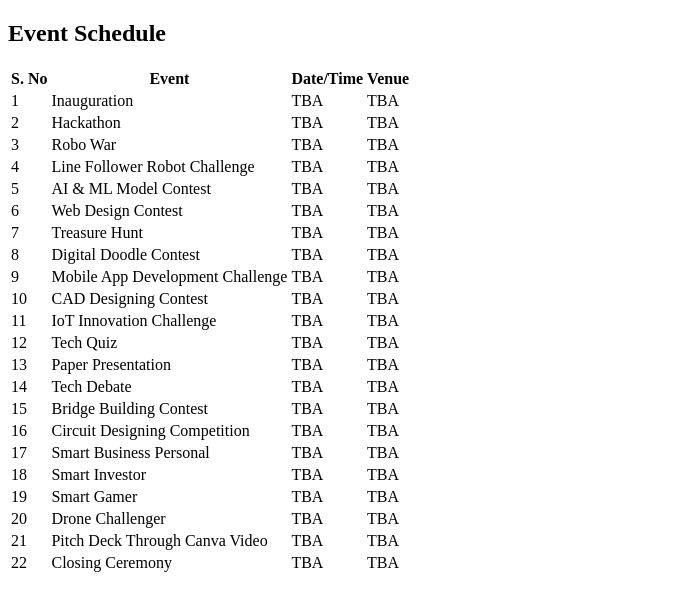
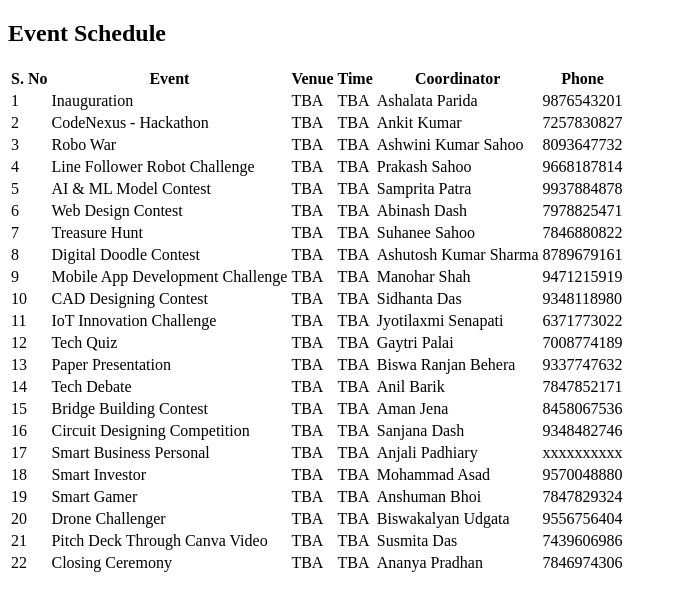
Before and after one commit to ankitku3101/festronix, a Next.js app: page /Schedule in a window 1280 px wide. Shown: the top 610 px of the page, without its empty margins (0-676 px from the left). Built offline with nearby package versions, Linux system fonts and the light colour scheme.

Commit message:
FIxed Schedule

```diff
--- a/pages/Schedule.tsx
+++ b/pages/Schedule.tsx
@@ -2,33 +2,33 @@ import React from "react";
 
 const Schedule = () => {
   const events = [
-    "Inauguration",
-    "Hackathon",
-    "Robo War",
-    "Line Follower Robot Challenge",
-    "AI & ML Model Contest",
-    "Web Design Contest",
-    "Treasure Hunt",
-    "Digital Doodle Contest",
-    "Mobile App Development Challenge",
-    "CAD Designing Contest",
-    "IoT Innovation Challenge",
-    "Tech Quiz",
-    "Paper Presentation",
-    "Tech Debate",
-    "Bridge Building Contest",
-    "Circuit Designing Competition",
-    "Smart Business Personal",
-    "Smart Investor",
-    "Smart Gamer",
-    "Drone Challenger",
-    "Pitch Deck Through Canva Video",
-    "Closing Ceremony",
+    { event: "Inauguration", venue: "TBA", time: "TBA", name: "Ashalata Parida", phone: "9876543201" },
+    { event: "CodeNexus - Hackathon", venue: "TBA", time: "TBA", name: "Ankit Kumar", phone: "7257830827" },
+    { event: "Robo War", venue: "TBA", time: "TBA", name: "Ashwini Kumar Sahoo", phone: "8093647732" },
+    { event: "Line Follower Robot Challenge", venue: "TBA", time: "TBA", name: "Prakash Sahoo", phone: "9668187814" },
+    { event: "AI & ML Model Contest", venue: "TBA", time: "TBA", name: "Samprita Patra", phone: "9937884878" },
+    { event: "Web Design Contest", venue: "TBA", time: "TBA", name: "Abinash Dash", phone: "7978825471" },
+    { event: "Treasure Hunt", venue: "TBA", time: "TBA", name: "Suhanee Sahoo", phone: "7846880822" },
+    { event: "Digital Doodle Contest", venue: "TBA", time: "TBA", name: "Ashutosh Kumar Sharma", phone: "8789679161" },
+    { event: "Mobile App Development Challenge", venue: "TBA", time: "TBA", name: "Manohar Shah", phone: "9471215919" },
+    { event: "CAD Designing Contest", venue: "TBA", time: "TBA", name: "Sidhanta Das", phone: "9348118980" },
+    { event: "IoT Innovation Challenge", venue: "TBA", time: "TBA", name: "Jyotilaxmi Senapati", phone: "6371773022" },
+    { event: "Tech Quiz", venue: "TBA", time: "TBA", name: "Gaytri Palai", phone: "7008774189" },
+    { event: "Paper Presentation", venue: "TBA", time: "TBA", name: "Biswa Ranjan Behera", phone: "9337747632" },
+    { event: "Tech Debate", venue: "TBA", time: "TBA", name: "Anil Barik", phone: "7847852171" },
+    { event: "Bridge Building Contest", venue: "TBA", time: "TBA", name: "Aman Jena", phone: "8458067536" },
+    { event: "Circuit Designing Competition", venue: "TBA", time: "TBA", name: "Sanjana Dash", phone: "9348482746" },
+    { event: "Smart Business Personal", venue: "TBA", time: "TBA", name: "Anjali Padhiary", phone: "xxxxxxxxxx" },
+    { event: "Smart Investor", venue: "TBA", time: "TBA", name: "Mohammad Asad", phone: "9570048880" },
+    { event: "Smart Gamer", venue: "TBA", time: "TBA", name: "Anshuman Bhoi", phone: "7847829324" },
+    { event: "Drone Challenger", venue: "TBA", time: "TBA", name: "Biswakalyan Udgata", phone: "9556756404" },
+    { event: "Pitch Deck Through Canva Video", venue: "TBA", time: "TBA", name: "Susmita Das", phone: "7439606986" },
+    { event: "Closing Ceremony", venue: "TBA", time: "TBA", name: "Ananya Pradhan", phone: "7846974306" },
   ];
 
   return (
     <section className="flex items-center justify-center min-h-screen bg-gray-900 text-white p-6">
-      <div className="max-w-5xl w-full bg-gray-800 p-4 rounded-lg shadow-lg">
+      <div className="max-w-6xl w-full bg-gray-800 p-4 rounded-lg shadow-lg">
         <h2 className="text-3xl font-bold text-center mb-4 text-green-400">Event Schedule</h2>
         <div className="overflow-x-auto">
           <table className="w-full border border-gray-700 rounded-lg shadow-md text-sm">
@@ -36,17 +36,21 @@ const Schedule = () => {
               <tr className="bg-gray-700 text-white text-xs">
                 <th className="p-2 border border-gray-600 text-center">S. No</th>
                 <th className="p-2 border border-gray-600 text-center">Event</th>
-                <th className="p-2 border border-gray-600 text-center">Date/Time</th>
                 <th className="p-2 border border-gray-600 text-center">Venue</th>
+                <th className="p-2 border border-gray-600 text-center">Time</th>
+                <th className="p-2 border border-gray-600 text-center">Coordinator</th>
+                <th className="p-2 border border-gray-600 text-center">Phone</th>
               </tr>
             </thead>
             <tbody>
               {events.map((event, index) => (
                 <tr key={index} className="border-b border-gray-700 text-center odd:bg-gray-900 even:bg-gray-800 text-xs">
                   <td className="p-2">{index + 1}</td>
-                  <td className="p-2">{event}</td>
-                  <td className="p-2">TBA</td>
-                  <td className="p-2">TBA</td>
+                  <td className="p-2">{event.event}</td>
+                  <td className="p-2">{event.venue}</td>
+                  <td className="p-2">{event.time}</td>
+                  <td className="p-2">{event.name}</td>
+                  <td className="p-2">{event.phone}</td>
                 </tr>
               ))}
             </tbody>
```
